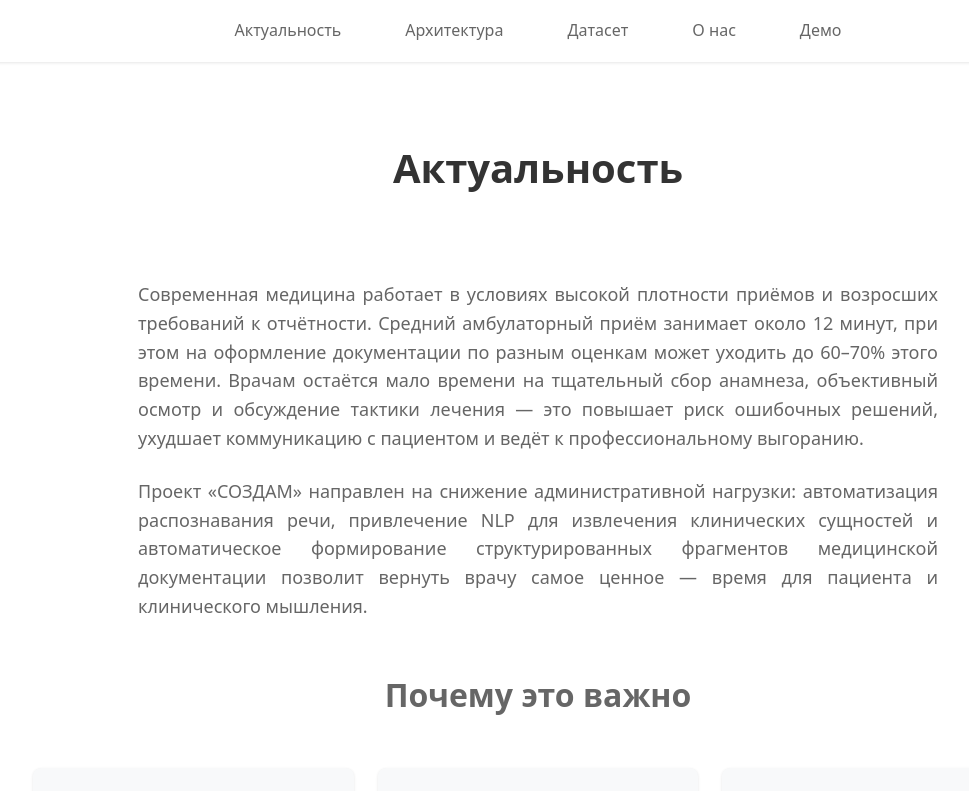
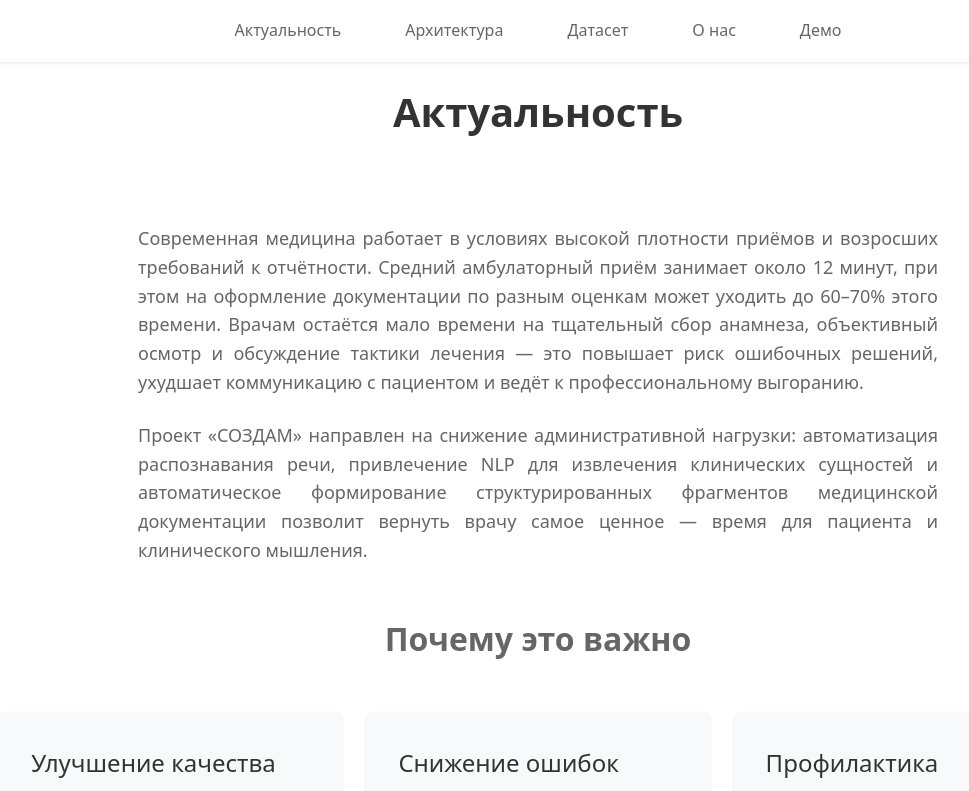
Before and after one commit to daniilmiagkov/sozdam-landing, a Vue app: page / in a window 1280 px wide. Shown: the top 791 px of the page, without its empty margins (102-1071 px from the left). Built offline with nearby package versions, Linux system fonts and the light colour scheme.

Commit message:
change section padding

```diff
--- a/src/App.vue
+++ b/src/App.vue
@@ -38,6 +38,5 @@ watch(() => route.hash, (newHash) => {
 .main {
   max-width: 1200px;
   margin: 0 auto;
-  padding: 40px 20px 40px;
 }
 </style>
--- a/src/style.css
+++ b/src/style.css
@@ -24,7 +24,7 @@
 
   /* Layout */
   --container-padding: clamp(1rem, 5vw, 2rem);
-  --section-padding: clamp(1rem, 8vh, 2rem);
+  --section-padding: clamp(0.5rem, 5vh, 1rem);
   --header-height: clamp(3rem, 10vh, 4rem);
 
   /* Border Radius */
```
